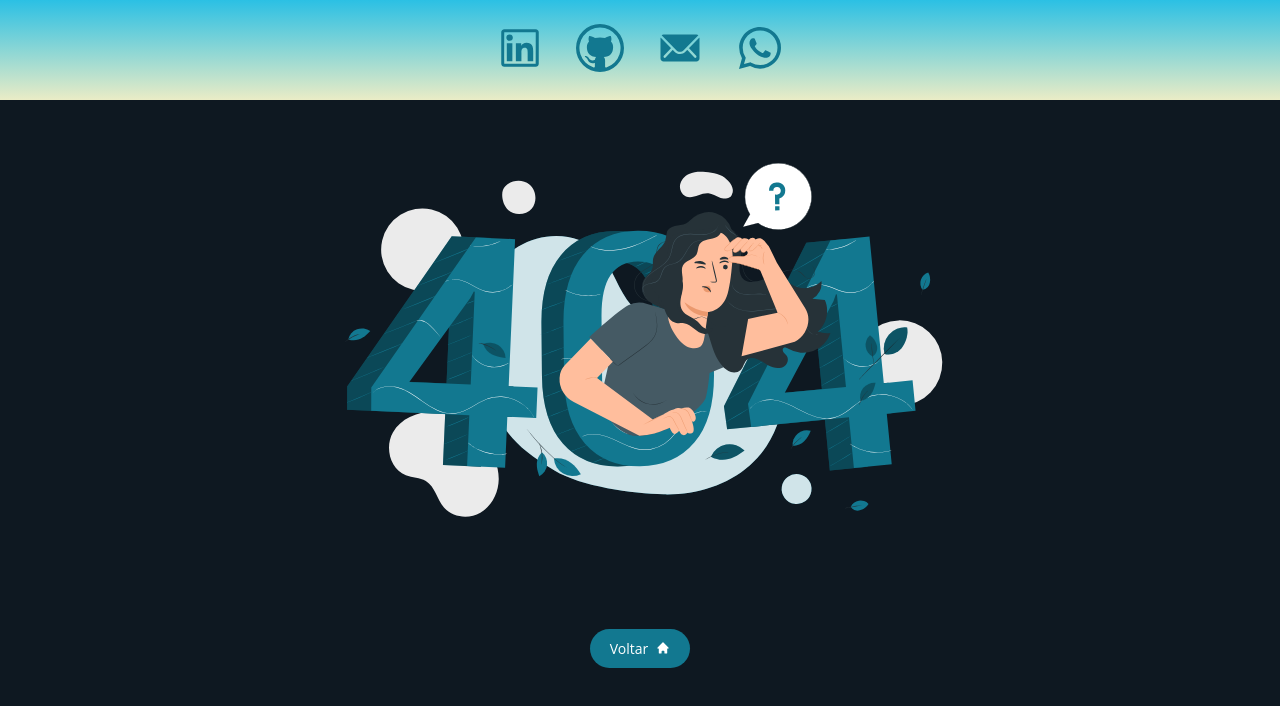
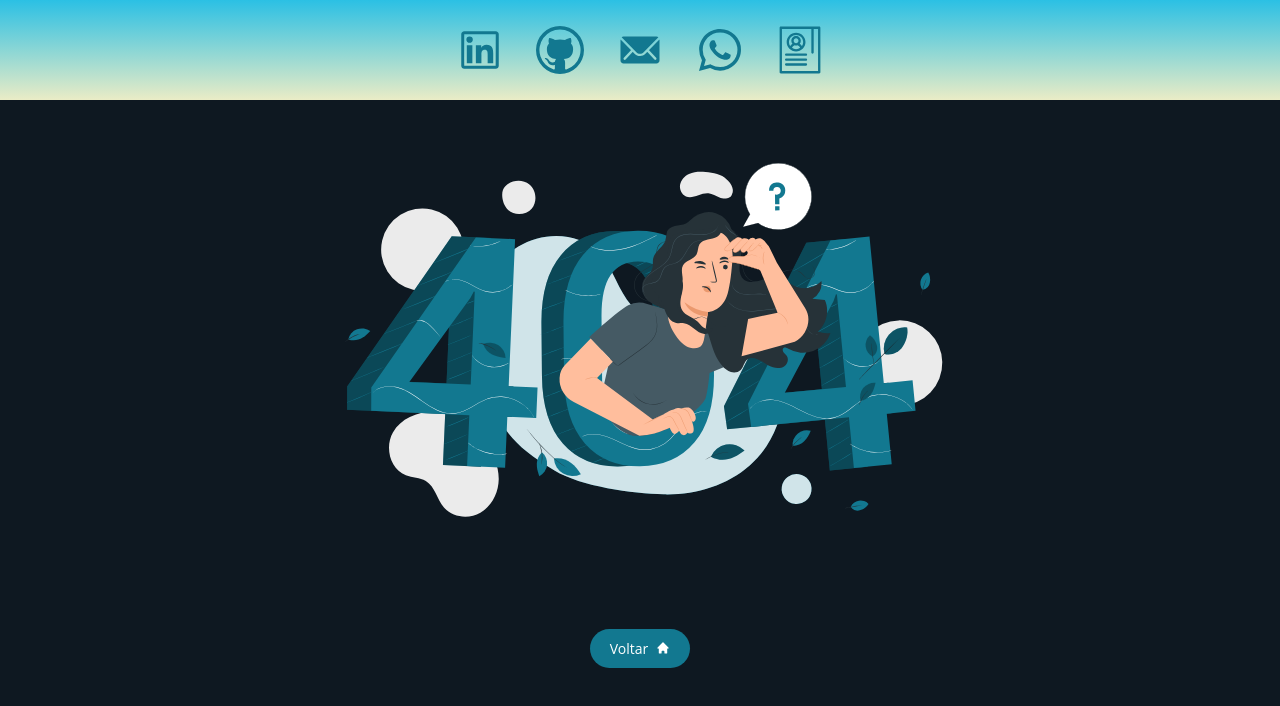
Before and after one commit to maricegalla/portfolio, a React (Create React App) app: page / in a window 1280 px wide. Shown: the top 706 px of the page. Built offline with nearby package versions, Linux system fonts and the light colour scheme.

Commit message:
Added resume

```diff
--- a/src/components/SocialMedia/index.jsx
+++ b/src/components/SocialMedia/index.jsx
@@ -4,6 +4,7 @@ import { VscGithub } from 'react-icons/vsc';
 import { IoIosMail } from 'react-icons/io';
 import { IoLogoWhatsapp } from 'react-icons/io5';
 import { SocialMediaContainer } from './style';
+import Resume from 'src/assets/resume.svg'
 
 const SocialMedia = () => {
   return (
@@ -36,6 +37,12 @@ const SocialMedia = () => {
       >
         <IoLogoWhatsapp size={'3em'} />
       </a>
+      <a
+       href="https://gitconnected.com/maricegalla/resume"
+       target="_blank"
+       rel="noreferrer">
+        <img src={Resume} alt="Resume" />
+      </a>
     </SocialMediaContainer>
   );
 };
--- a/src/components/SocialMedia/style.js
+++ b/src/components/SocialMedia/style.js
@@ -3,9 +3,19 @@ import styled from 'styled-components';
 const SocialMediaContainer = styled.div`
   display: flex;
   gap: 20px;
+  height: 48px;
 
   a {
+    display: flex;
+    flex-direction: column;
+    align-items: center;
+    justify-content: center;
     color: #127890;
+  }
+
+  img {
+    height: 48px;
+    fill: #127890;
   }
 `;
 
```
Also changed, not shown: src/assets/resume.svg (added).
